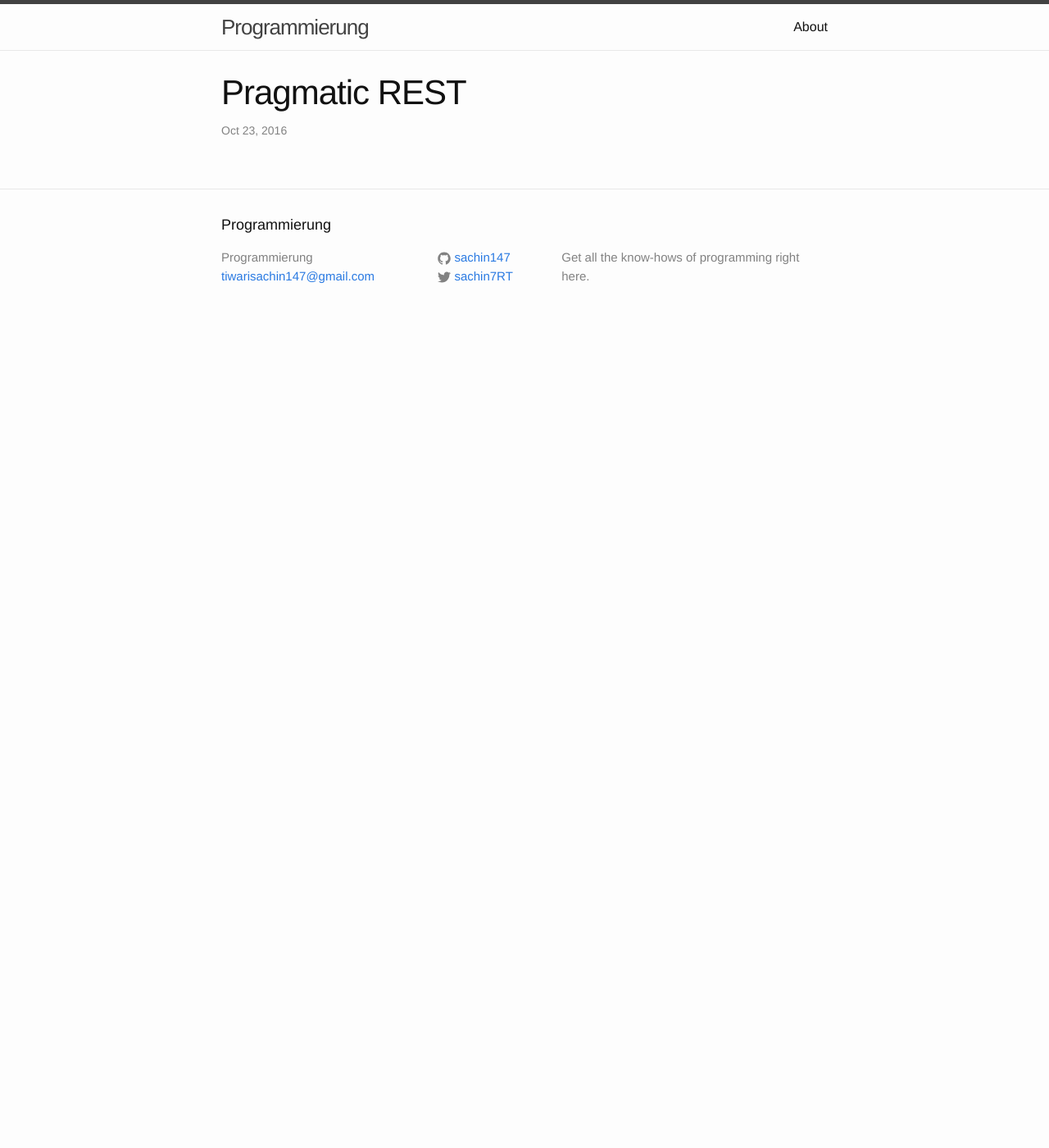
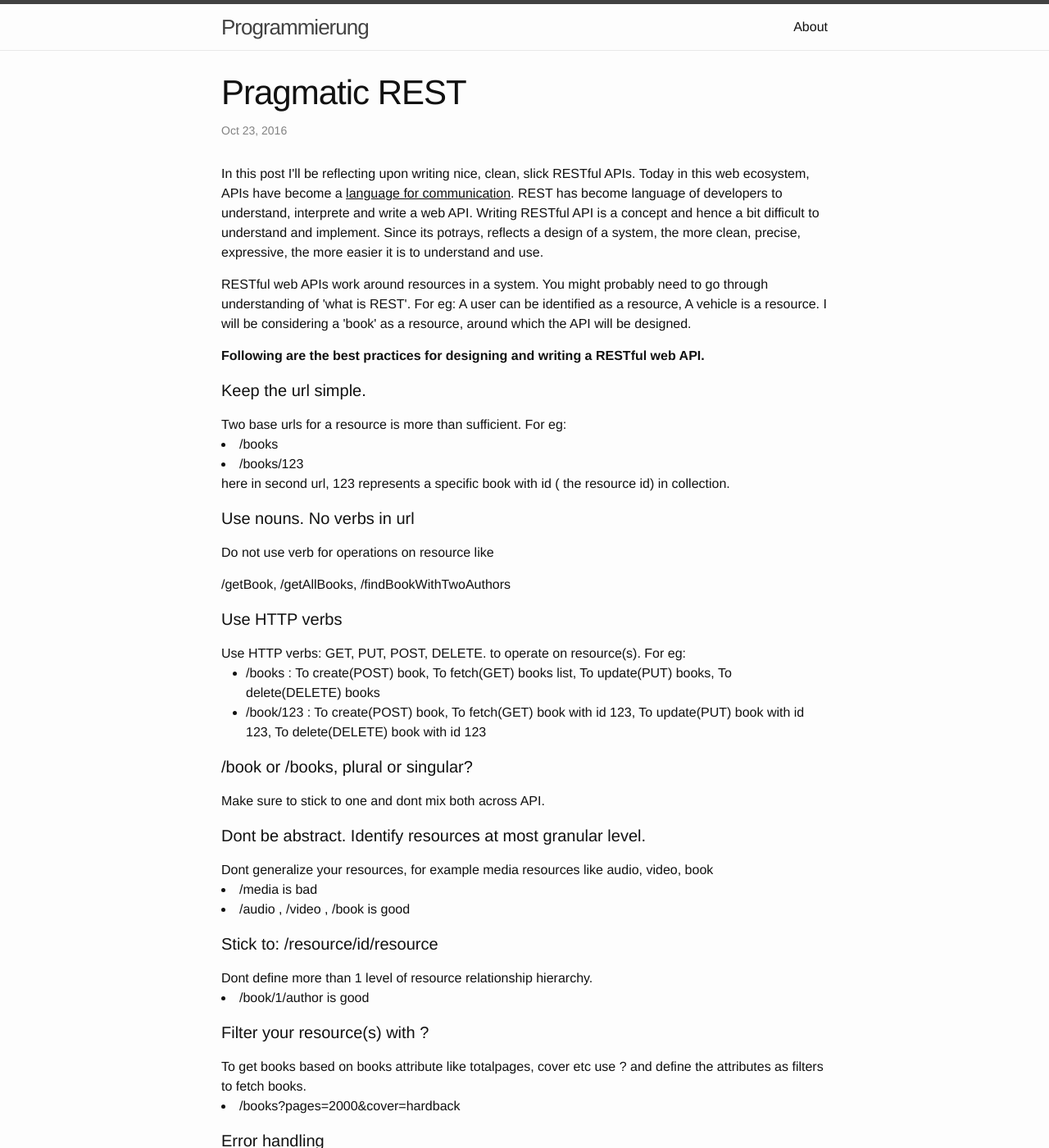
Before and after one commit to sachin147/sachin147.github.io, a Jekyll site: the page built from _posts/2016-10-28-Pragmatic-REST.markdown, in a window 1280 px wide and 1400 px high. Shown: the whole window at 82% size. Built offline with Jekyll 4.4.1, drawn with Linux system fonts in a browser that asks for light colours; some of the changed text lies outside the part shown.

Commit message:
write rest api guide

```diff
--- a/_posts/2016-10-28-Pragmatic-REST.markdown
+++ b/_posts/2016-10-28-Pragmatic-REST.markdown
@@ -3,3 +3,114 @@ layout: post
 title:  "Pragmatic REST"
 date:   2016-10-23 18:00:00 +0530
 ---
+
+<p>
+In this post I'll be reflecting upon writing nice, clean, slick RESTful APIs.
+Today in this web ecosystem, APIs have become a <u>language for communication</u>.
+REST has become language of developers to understand, interprete and write a web API.
+Writing RESTful API is a concept and hence a bit difficult to understand and implement.
+Since its potrays, reflects a design of a system, the more clean, precise, expressive, the more easier it is to understand and use.
+</p>
+
+<p>
+    RESTful web APIs work around resources in a system.
+    You might probably need to go through understanding of 'what is REST'.
+    For eg: A user can be identified as a resource, A vehicle is a resource.
+
+    I will be considering a 'book' as a resource, around which the API will be designed.
+</p>
+
+<p>
+<b>Following are the best practices for designing and writing a RESTful web API.</b>
+</p>
+
+<p>
+    <h4>Keep the url simple.</h4>
+    Two base urls for a resource is more than sufficient.
+    For eg:
+    <li>/books</li>
+    <li>/books/123</li>
+    here in second url, 123 represents a specific book with id ( the resource id) in collection.
+</p>
+
+<p>
+    <h4>Use nouns. No verbs in url</h4>
+    <p>Do not use verb for operations on resource like</p>
+    <p>/getBook, /getAllBooks, /findBookWithTwoAuthors</p>
+</p>
+
+
+<p>
+    <h4>Use HTTP verbs</h4>
+    Use HTTP verbs: GET, PUT, POST, DELETE.
+    to operate on resource(s).
+    For eg:
+    <ul>
+        <li>/books : To create(POST) book, To fetch(GET) books list, To update(PUT) books, To delete(DELETE) books </li>
+        <li>/book/123 : To create(POST) book, To fetch(GET) book with id 123, To update(PUT) book with id 123, To delete(DELETE) book with id 123 </li>
+    </ul>
+
+</p>
+
+<p>
+    <h4>/book or /books, plural or singular?</h4>
+    Make sure to stick to one and dont mix both across API.
+</p>
+
+<p>
+    <h4>Dont be abstract. Identify resources at most granular level.</h4>
+    Dont generalize your resources, for example media resources like audio, video, book
+    <li>/media is bad</li>
+    <li>/audio , /video , /book is good</li>
+</p>
+
+
+<p>
+    <h4>Stick to: /resource/id/resource</h4>
+    Dont define more than 1 level of resource relationship hierarchy.
+    <li>/book/1/author is good</li>
+</p>
+
+
+<p>
+    <h4>Filter your resource(s) with ?</h4>
+    To get books based on books attribute like totalpages, cover etc use ? and define the attributes as filters to fetch books.
+    <li>/books?pages=2000&cover=hardback</li>
+</p>
+
+
+<p>
+    <h4>Error handling</h4>
+    Well not everything right happens in an API. So exceptions are equally important to be communicated. Do not generalize exceptions under one umbrella. Explicitly communicate the exception in the API response body as a message.
+</p>
+
+<p>
+    <h4>Use HTTP status codes</h4>
+    Error can be a client error or server error.
+    Use HTTP codes to define them:
+    <li>200 - success</li>
+    <li>400 - Bad request</li>
+    <li>500 - Internal server error</li>
+    <li>404 - Not found</li>
+    etc.
+    These codes can help to properly communicate error and thereby making it useful for a developer to understand what type of error has occured and hence a correct error message can be communicated to client.
+</p>
+
+<p>
+    <h4>Versioning</h4>
+    Specify version with a 'v'prefix and an integral number to the url base.
+    <li>/v1/books</li>
+</p>
+
+<p>
+    <h4>Pagination</h4>
+    It is bad to fetch all records in one go. Therefore the best way to fetch records is in pages or chunks.
+    There are many ways to define pagination. For eg: offset and limit, page and record per page, start and count.
+    The best suit is possibly offset and limit as it is very well understood.
+    <li>/books?offset=2&limit=10</li>
+</p>
+
+<p>
+    <h4>Partial Response</h4>
+    Partial response is helpful when response is huge and you dont want each detail of a resource. It is helpful in utilizing bandwidth.
+</p>
```
